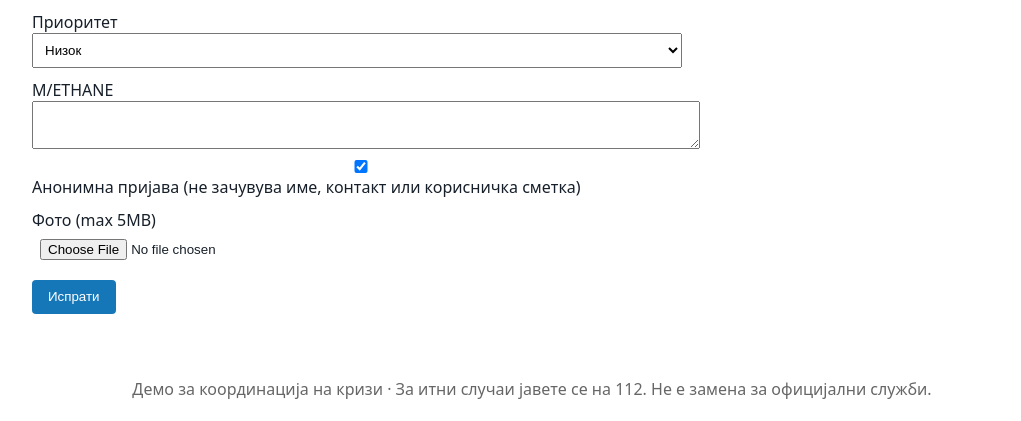
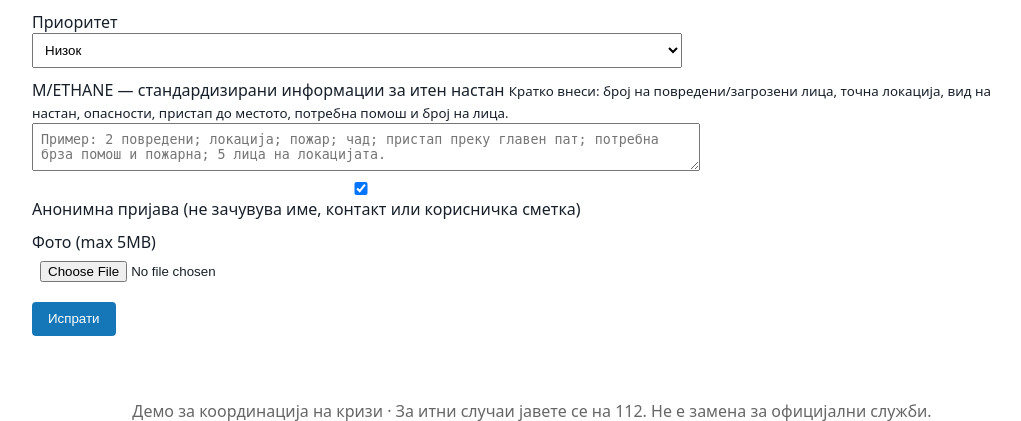
Before and after one commit to burakcek/scg-pilot, a Flask app: page /report in a window 1280 px wide. Shown: the part 1051-1472 px from the top of the page, without its empty margins (108-1129 px from the left). Before the commit the page ends 1450 px from the top, so only its background shows below. Run offline with Flask 3, Linux system fonts and the light colour scheme.

Commit message:
Explain M ETHANE fields in Macedonian
Co-authored-by: Copilot App <223556219+Copilot@users.noreply.github.com>

```diff
--- a/templates/incident.html
+++ b/templates/incident.html
@@ -6,7 +6,7 @@
 <div id="map"></div>
 {% if not safe %}
 <h2>Оперативни детали</h2>
-<p>M/ETHANE: {{incident.m_ethane}}<br>Пријавувач: {{incident.reporter_name or 'Анонимно'}} · Контакт: {{incident.contact or 'Не е наведен'}}</p>
+<p><b>M/ETHANE — информации за итен настан:</b> {{incident.m_ethane or 'Не е внесено'}}<br>Пријавувач: {{incident.reporter_name or 'Анонимно'}} · Контакт: {{incident.contact or 'Не е наведен'}}</p>
 <form method="post">
   <label>Статус<select name="status">{% for x in statuses %}<option value="{{x}}" {% if x==incident.status %}selected{% endif %}>{{status_labels[x]}}</option>{% endfor %}</select></label>
   <label>Приоритет<select name="priority">{% for x in priorities %}<option value="{{x}}" {% if x==incident.priority %}selected{% endif %}>{{priority_labels[x]}}</option>{% endfor %}</select></label>
--- a/templates/report.html
+++ b/templates/report.html
@@ -13,7 +13,13 @@
   <div id="report-map"></div>
   <small>Кликни на мапата или помести го marker-от за рачно да ја означиш локацијата.</small>
   <label>Приоритет<select name="priority">{% for x in priorities %}<option value="{{x}}">{{priority_labels[x]}}</option>{% endfor %}</select></label>
-  <label>M/ETHANE<textarea name="m_ethane" maxlength="2000"></textarea></label>
+  <label>M/ETHANE — стандардизирани информации за итен настан
+    <small>
+      Кратко внеси: број на повредени/загрозени лица, точна локација,
+      вид на настан, опасности, пристап до местото, потребна помош и број на лица.
+    </small>
+    <textarea name="m_ethane" maxlength="2000" placeholder="Пример: 2 повредени; локација; пожар; чад; пристап преку главен пат; потребна брза помош и пожарна; 5 лица на локацијата."></textarea>
+  </label>
   <label><input type="checkbox" name="anonymous" id="anonymous" checked> Анонимна пријава (не зачувува име, контакт или корисничка сметка)</label>
   <div id="contact-fields">
     <label>Име на пријавувач<input name="reporter_name" id="reporter_name"></label>
```
Also changed, not shown: README.md.
